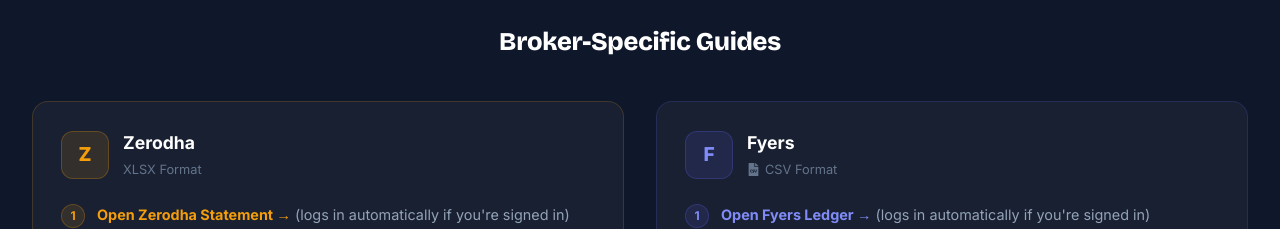
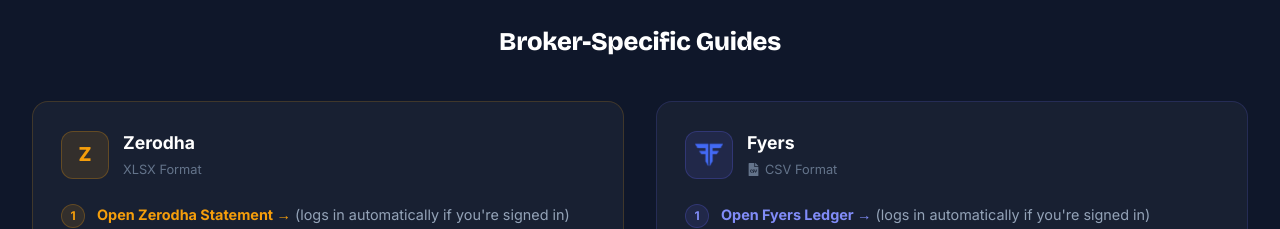
Before and after one commit to ankitbhardwaj66/xirrledger, a Next.js app in the folder website/: page /how-it-works in a window 1280 px wide. Shown: the part 1420-1649 px from the top of the page. Built offline with nearby package versions, Linux system fonts and the light colour scheme; no server answers.

Commit message:
feat: use Fyers brand logo instead of F placeholder

```diff
--- a/website/app/calculator/CalculatorClient.tsx
+++ b/website/app/calculator/CalculatorClient.tsx
@@ -2294,7 +2294,7 @@
                 {([
                   { id: 'zerodha', label: 'Zerodha', letter: 'Z', color: '#10b981', bg: 'rgba(16,185,129,0.08)', shadow: 'rgba(16,185,129,0.12)', iconBg: 'rgba(16,185,129,0.12)', fileType: '.xlsx' },
                   { id: 'groww',   label: 'Groww',   letter: 'G', color: GOLD,      bg: 'rgba(245,158,11,0.08)',  shadow: 'rgba(245,158,11,0.12)',  iconBg: 'rgba(245,158,11,0.12)',  fileType: '.xlsx' },
-                  { id: 'fyers',   label: 'Fyers',   letter: 'F', color: '#818cf8', bg: 'rgba(129,140,248,0.08)', shadow: 'rgba(129,140,248,0.12)', iconBg: 'rgba(129,140,248,0.12)', fileType: '.csv'  },
+                  { id: 'fyers',   label: 'Fyers',   letter: 'F', logo: '/fyers-logo.webp', color: '#818cf8', bg: 'rgba(129,140,248,0.08)', shadow: 'rgba(129,140,248,0.12)', iconBg: 'rgba(129,140,248,0.12)', fileType: '.csv'  },
                 ] as const).map(b => {
                   const isActive = guideBrokers.includes(b.id);
                   return (
@@ -2315,7 +2315,7 @@
                         background: isActive ? b.iconBg : 'rgba(255,255,255,0.05)',
                         display: 'flex', alignItems: 'center', justifyContent: 'center',
                         fontSize: '0.75rem', fontWeight: 800, color: isActive ? b.color : '#475569', transition: 'all 0.18s',
-                      }}>{b.letter}</div>
+                      }}>{(b as {logo?: string}).logo ? <img src={(b as {logo?: string}).logo} alt={b.label} style={{ width: 22, height: 22, objectFit: 'contain', opacity: isActive ? 1 : 0.5 }} /> : b.letter}</div>
                       <p style={{ margin: 0, fontSize: '0.82rem', fontWeight: 700, color: isActive ? '#ffffff' : '#94a3b8' }}>{b.label}</p>
                       <p style={{ margin: '2px 0 0', fontSize: '0.68rem', color: isActive ? b.color : '#334155', fontFamily: 'monospace' }}>{b.fileType}</p>
                     </button>
--- a/website/app/how-it-works/page.tsx
+++ b/website/app/how-it-works/page.tsx
@@ -178,8 +178,9 @@
                   width: '48px', height: '48px', borderRadius: '12px',
                   background: 'rgba(99,102,241,0.12)', border: '1px solid rgba(99,102,241,0.25)',
                   display: 'flex', alignItems: 'center', justifyContent: 'center',
-                  fontSize: '1.2rem', fontWeight: 800, color: INDIGO,
-                }}>F</div>
+                }}>
+                  <img src="/fyers-logo.webp" alt="Fyers" style={{ width: 28, height: 28, objectFit: 'contain' }} />
+                </div>
                 <div>
                   <h3 style={{ fontSize: '1.1rem', fontWeight: 700, color: '#ffffff', margin: 0 }}>Fyers</h3>
                   <div style={{ display: 'flex', alignItems: 'center', gap: '5px', marginTop: '3px' }}>
```
Also changed, not shown: website/public/fyers-logo.webp (added).
